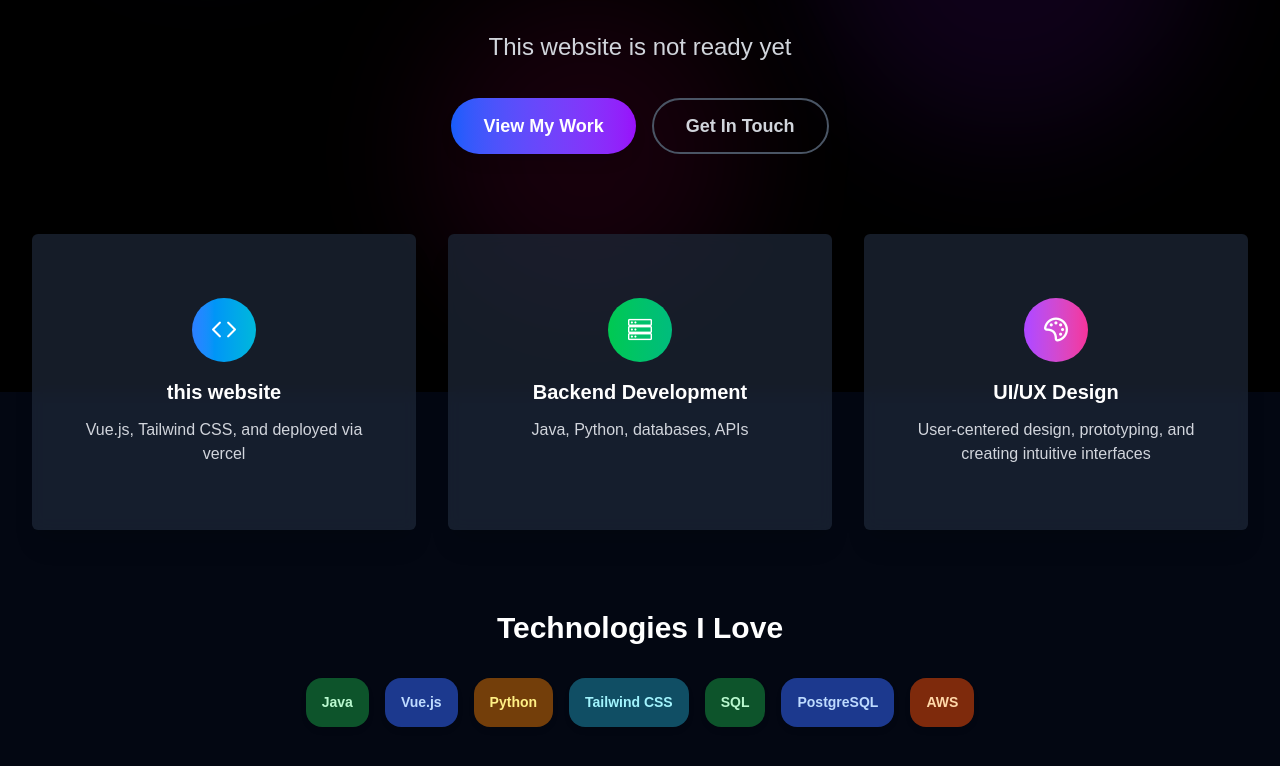
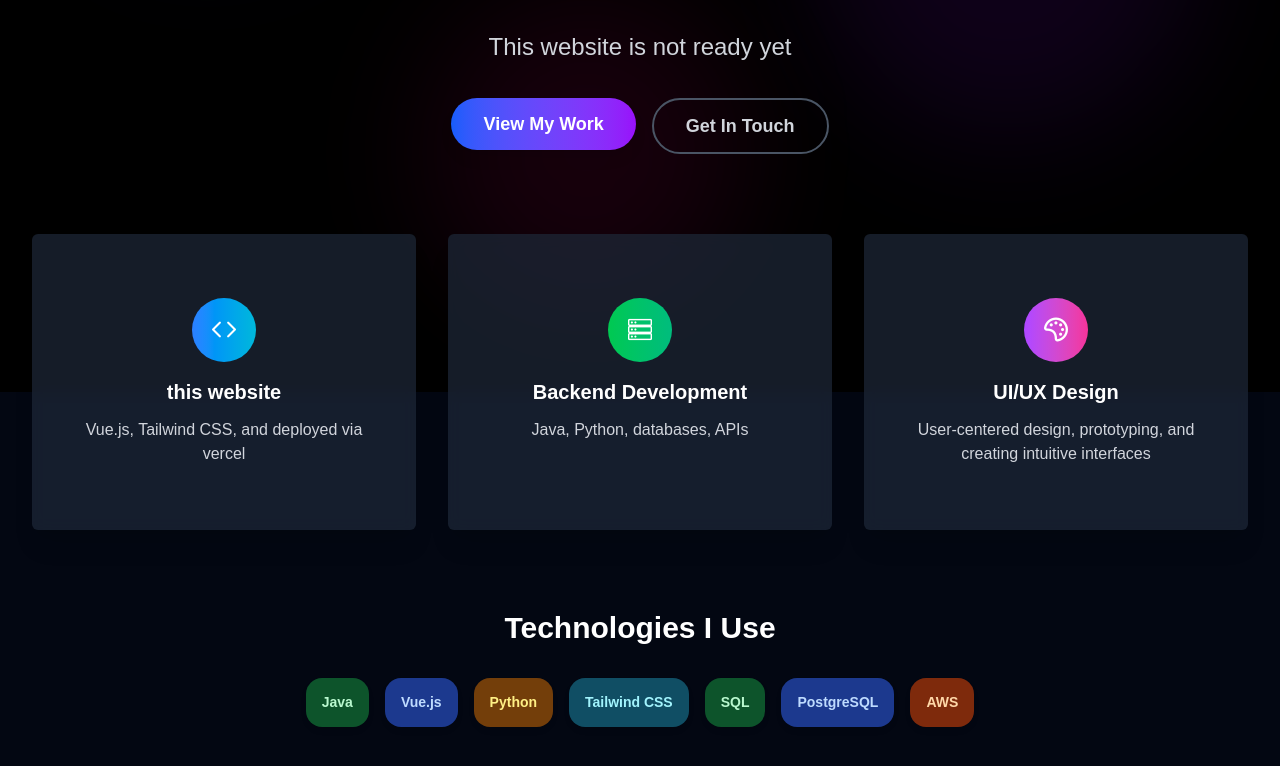
Before and after one commit to AaravUppal/portfolio, a Vue app: page / in a window 1280 px wide. Shown: the part 408-1174 px from the top of the page. Built offline with nearby package versions, Linux system fonts and the light colour scheme; a web font is replaced by a local one.

Commit message:
404 update

```diff
--- a/src/components/NotFound.vue
+++ b/src/components/NotFound.vue
@@ -1,10 +1,10 @@
 <template>
-    <div class="relative min-h-screen flex items-center justify-center overflow-hidden">
+     <div class="relative min-h-screen flex items-center justify-center overflow-auto">
       <!-- Background GIF -->
       <img
         src="@/assets/404.gif"
         alt="404 background"
-        class="absolute inset-0 w-full h-full object-cover brightness-50"
+        class="fixed inset-0 w-full h-full object-cover z-0 brightness-50"
       />
 
       <!-- Overlay Content -->
@@ -13,10 +13,7 @@
       <p class="text-2xl sm:text-3xl text-gray-200 mb-6 drop-shadow">
         Oops! The page you're looking for doesn't exist.
       </p>
-        <router-link
-          to="/"
-          class="text-white hover:underline text-xl font-semibold"
-        >
+      <router-link to="/" class="text-white hover:underline text-xl font-semibold">
         Go back home
       </router-link>
     </div>
--- a/src/views/Home.vue
+++ b/src/views/Home.vue
@@ -33,11 +33,13 @@
             </p>
 
             <div class="flex flex-col sm:flex-row gap-3 sm:gap-4 justify-center px-4">
+              <RouterLink to="/projects" class="w-full sm:w-auto">
               <Button
                 label="View My Work"
                 class="!bg-gradient-to-r !from-blue-600 !to-purple-600 hover:!from-blue-700 hover:!to-purple-700 !text-white !border-0 !px-6 sm:!px-8 !py-3 !text-base sm:!text-lg !font-semibold shadow-lg hover:shadow-xl transition-all duration-300 transform hover:-translate-y-1 w-full sm:w-auto"
                 rounded
               />
+            </RouterLink>
               <RouterLink to="/contact" class="w-full sm:w-auto">
   <Button
     label="Get In Touch"
@@ -89,7 +91,7 @@
 
           <!-- Tech Stack -->
           <div class="text-center mb-12 sm:mb-20 px-4">
-            <h2 class="text-2xl sm:text-3xl font-bold mb-6 sm:mb-8 text-white">Technologies I Love</h2>
+            <h2 class="text-2xl sm:text-3xl font-bold mb-6 sm:mb-8 text-white">Technologies I Use</h2>
             <div class="flex flex-wrap justify-center gap-2 sm:gap-4">
               <Chip
                 v-for="tech in technologies"
```
Lines whose indentation alone changed are shown as unchanged.
